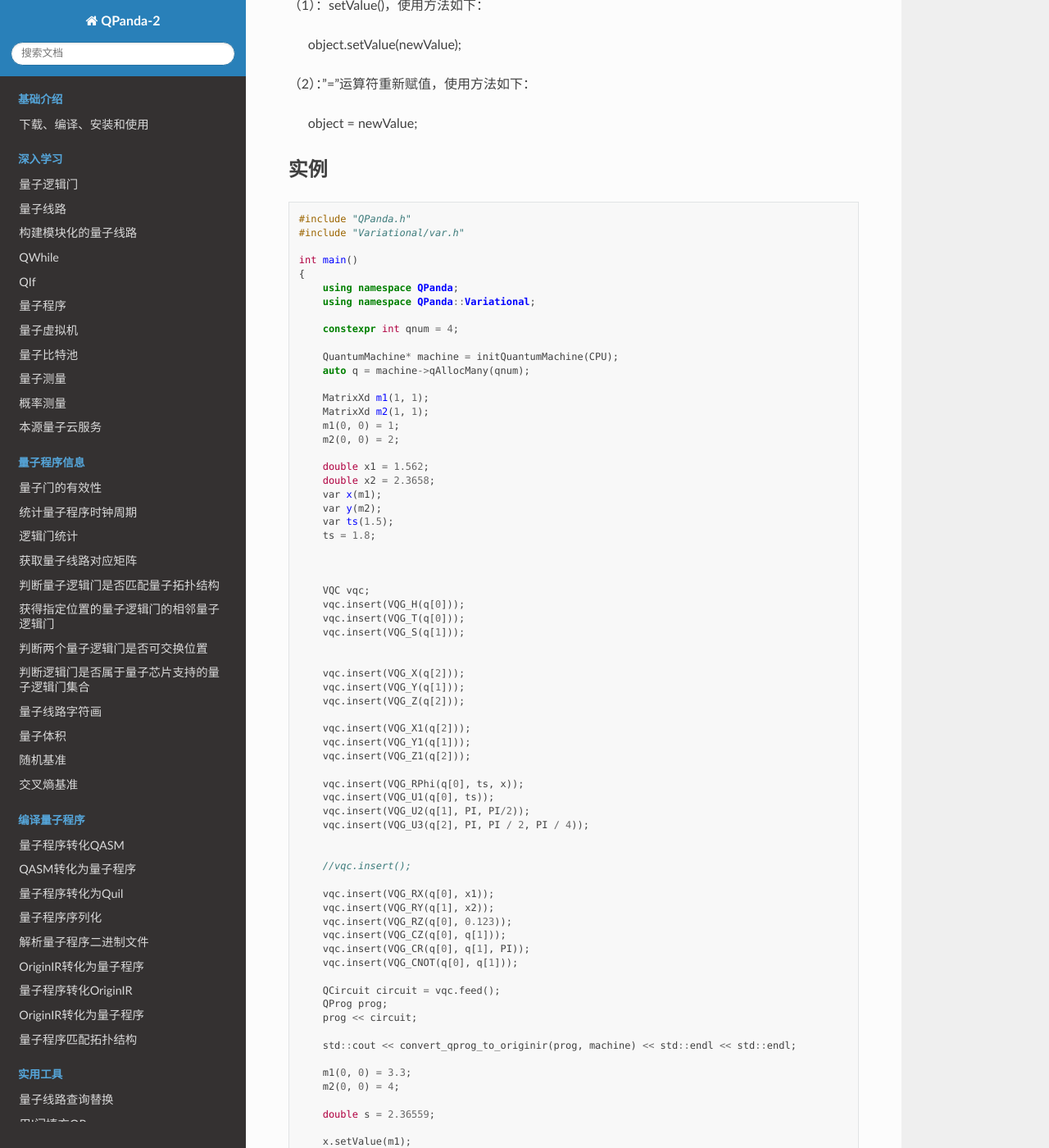
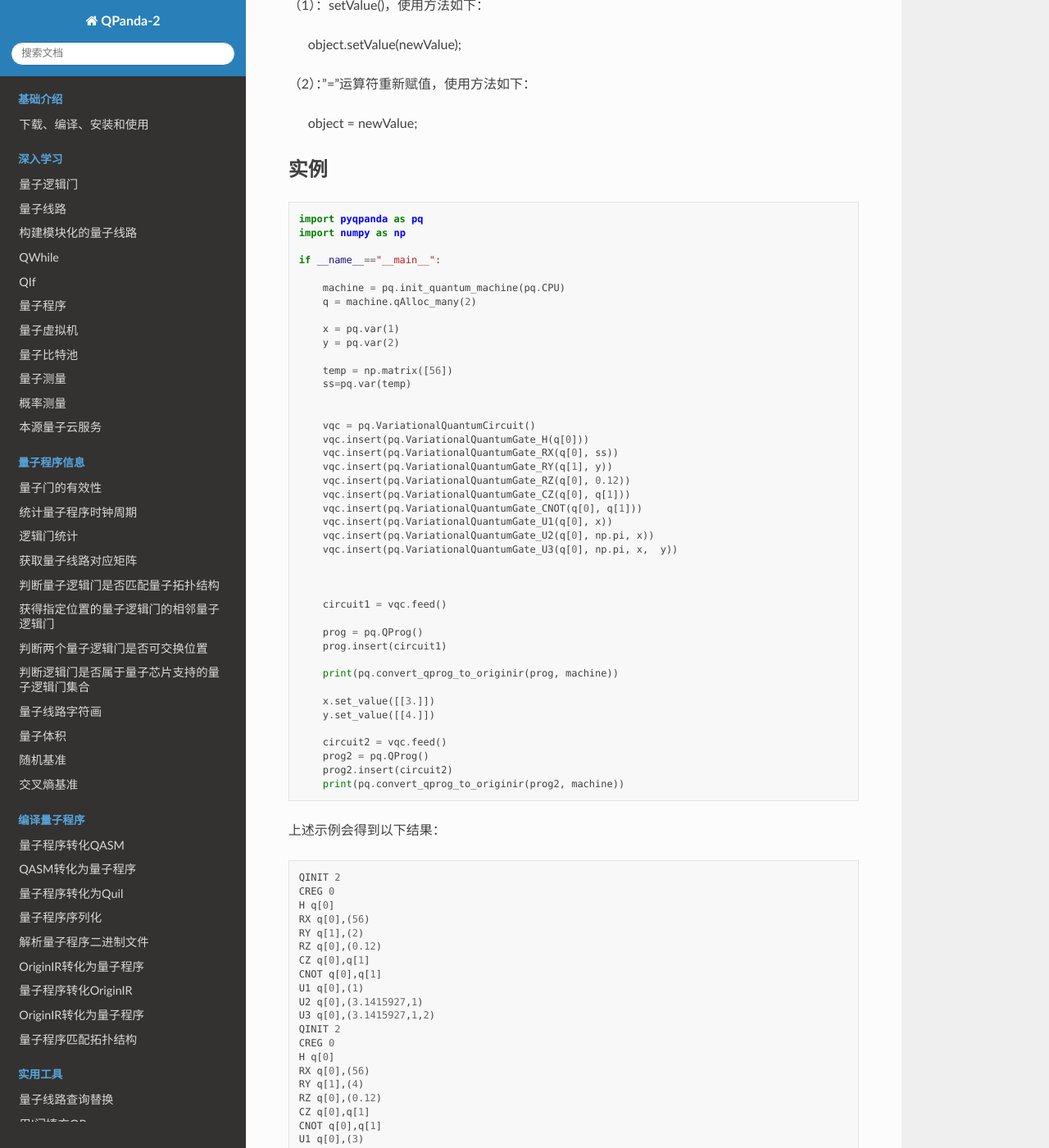
Before and after one commit to OriginQ/QPanda-tutorial, a Sphinx documentation site: the page built from source/VariableQGate.rst, in a window 1280 px wide and 1400 px high, scrolled down 5534 px. Shown: the whole window at 82% size. Built offline with Sphinx 7.4.7 and the Read the Docs theme 2.0.0, drawn with Linux system fonts in a browser that asks for light colours; pages that are not in the unit, such as notebooks, are missing from menus; some of the changed text lies outside the part shown.

Commit message:
Update VariableQGate.rst

```diff
--- a/source/VariableQGate.rst
+++ b/source/VariableQGate.rst
@@ -215,135 +215,76 @@ VariationalQuantumGate_SqiSWAP        VQG_SqiSWAP
 实例
 ----------
 
-.. code-block:: cpp
+.. code-block:: python
 
-    #include "QPanda.h"
-    #include "Variational/var.h"
+    	import pyqpanda as pq
+	import numpy as np
 
-    int main()
-    {
-        using namespace QPanda;
-	using namespace QPanda::Variational;
+	if __name__=="__main__":
 
-	constexpr int qnum = 4;
+	    machine = pq.init_quantum_machine(pq.CPU)
+	    q = machine.qAlloc_many(2)
 
-	QuantumMachine* machine = initQuantumMachine(CPU);
-	auto q = machine->qAllocMany(qnum);
+	    x = pq.var(1)
+	    y = pq.var(2)
 
-	MatrixXd m1(1, 1);
-	MatrixXd m2(1, 1);
-	m1(0, 0) = 1;
-	m2(0, 0) = 2;
+	    temp = np.matrix([56])
+	    ss=pq.var(temp)
 
-	double x1 = 1.562;
-	double x2 = 2.3658;
-	var x(m1);
-	var y(m2);
-	var ts(1.5);
-	ts = 1.8;
+
+	    vqc = pq.VariationalQuantumCircuit()
+	    vqc.insert(pq.VariationalQuantumGate_H(q[0]))
+	    vqc.insert(pq.VariationalQuantumGate_RX(q[0], ss))
+	    vqc.insert(pq.VariationalQuantumGate_RY(q[1], y))
+	    vqc.insert(pq.VariationalQuantumGate_RZ(q[0], 0.12))
+	    vqc.insert(pq.VariationalQuantumGate_CZ(q[0], q[1]))
+	    vqc.insert(pq.VariationalQuantumGate_CNOT(q[0], q[1]))
+	    vqc.insert(pq.VariationalQuantumGate_U1(q[0], x))
+	    vqc.insert(pq.VariationalQuantumGate_U2(q[0], np.pi, x))
+	    vqc.insert(pq.VariationalQuantumGate_U3(q[0], np.pi, x,  y))
 
 
 
-	VQC vqc;
-	vqc.insert(VQG_H(q[0]));
-	vqc.insert(VQG_T(q[0]));
-	vqc.insert(VQG_S(q[1]));
+	    circuit1 = vqc.feed()
 
+	    prog = pq.QProg()
+	    prog.insert(circuit1)
 
-	vqc.insert(VQG_X(q[2]));
-	vqc.insert(VQG_Y(q[1]));
-	vqc.insert(VQG_Z(q[2]));
+	    print(pq.convert_qprog_to_originir(prog, machine))
 
-	vqc.insert(VQG_X1(q[2]));
-	vqc.insert(VQG_Y1(q[1]));
-	vqc.insert(VQG_Z1(q[2]));
+	    x.set_value([[3.]])
+	    y.set_value([[4.]])
 
-	vqc.insert(VQG_RPhi(q[0], ts, x));
-	vqc.insert(VQG_U1(q[0], ts));
-	vqc.insert(VQG_U2(q[1], PI, PI/2));
-	vqc.insert(VQG_U3(q[2], PI, PI / 2, PI / 4));
+	    circuit2 = vqc.feed()
+	    prog2 = pq.QProg()
+	    prog2.insert(circuit2)
+	    print(pq.convert_qprog_to_originir(prog2, machine))
 
-
-	//vqc.insert();
-
-	vqc.insert(VQG_RX(q[0], x1));
-	vqc.insert(VQG_RY(q[1], x2));
-	vqc.insert(VQG_RZ(q[0], 0.123));
-	vqc.insert(VQG_CZ(q[0], q[1]));
-	vqc.insert(VQG_CR(q[0], q[1], PI));
-	vqc.insert(VQG_CNOT(q[0], q[1]));
-
-	QCircuit circuit = vqc.feed();
-	QProg prog;
-	prog << circuit;
-
-	std::cout << convert_qprog_to_originir(prog, machine) << std::endl << std::endl;
-
-	m1(0, 0) = 3.3;
-	m2(0, 0) = 4;
-
-	double s = 2.36559;
-
-	x.setValue(m1);
-	y.setValue(m2);
-
-	ts.setValue(3.145);
-	ts = 3.148;
-
-	QCircuit circuit2 = vqc.feed();
-	QProg prog2;
-	prog2 << circuit2;
-
-	std::cout << convert_qprog_to_originir(prog2, machine) << std::endl;
-
-	return 0;
-    }
 
 上述示例会得到以下结果：
 
 .. code-block:: cpp
 
 
-        QINIT 4
-        CREG 0
-        H q[0]
-        T q[0]
-        S q[1]
-        X q[2]
-        Y q[1]
-        Z q[2]
-        X1 q[2]
-        Y1 q[1]
-        Z1 q[2]
-        RPhi q[0],(1.8,1)
-        U1 q[0],(1.8)
-        U2 q[1],(3.1415927,1.5707963)
-        U3 q[2],(3.1415927,1.5707963,0.78539816)
-        RX q[0],(1.562)
-        RY q[1],(2.3658)
-        RZ q[0],(0.123)
-        CZ q[0],q[1]
-        CR q[0],q[1],(3.1415927)
-        CNOT q[0],q[1]
-
-        QINIT 4
-        CREG 0
-        H q[0]
-        T q[0]
-        S q[1]
-        X q[2]
-        Y q[1]
-        Z q[2]
-        X1 q[2]
-        Y1 q[1]
-        Z1 q[2]
-        RPhi q[0],(3.148,3.3)
-        U1 q[0],(3.148)
-        U2 q[1],(3.1415927,1.5707963)
-        U3 q[2],(3.1415927,1.5707963,0.78539816)
-        RX q[0],(1.562)
-        RY q[1],(2.3658)
-        RZ q[0],(0.123)
-        CZ q[0],q[1]
-        CR q[0],q[1],(3.1415927)
-        CNOT q[0],q[1]
+        QINIT 2
+	CREG 0
+	H q[0]
+	RX q[0],(56)
+	RY q[1],(2)
+	RZ q[0],(0.12)
+	CZ q[0],q[1]
+	CNOT q[0],q[1]
+	U1 q[0],(1)
+	U2 q[0],(3.1415927,1)
+	U3 q[0],(3.1415927,1,2)
+	QINIT 2
+	CREG 0
+	H q[0]
+	RX q[0],(56)
+	RY q[1],(4)
+	RZ q[0],(0.12)
+	CZ q[0],q[1]
+	CNOT q[0],q[1]
+	U1 q[0],(3)
+	U2 q[0],(3.1415927,3)
+	U3 q[0],(3.1415927,3,4)
```
